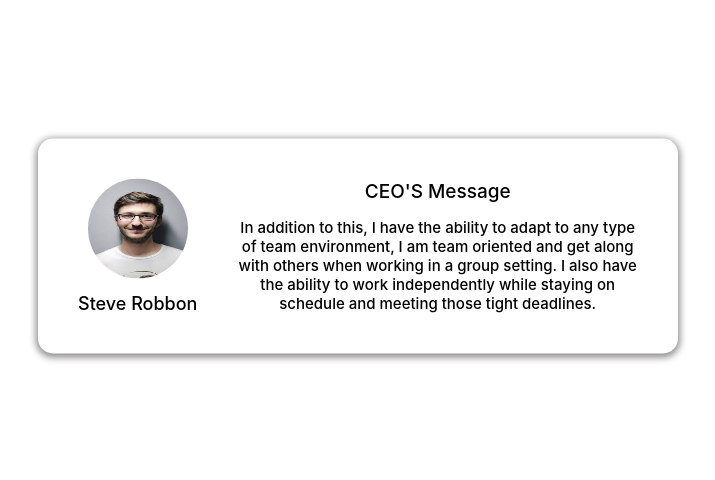
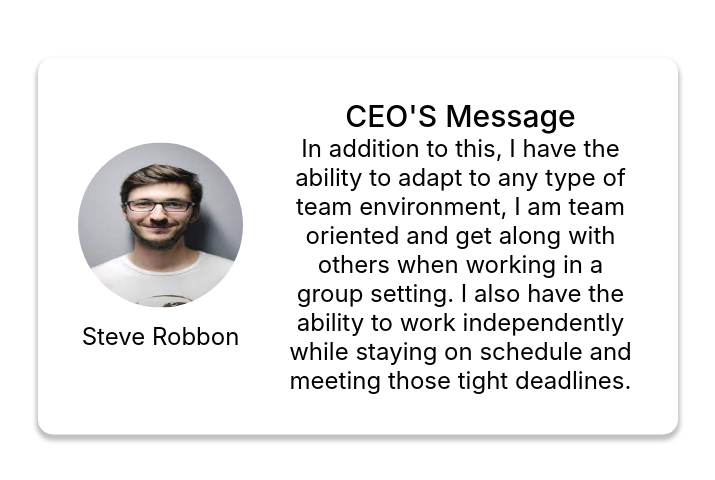
Before and after one commit to Zaibi727/Collection-of-Designs, a React (Create React App) app: page / in a window 1280 px wide. Shown: the part 154-634 px from the top of the page, without its empty margins (282-997 px from the left). Built offline with nearby package versions, Linux system fonts and the light colour scheme.

Commit message:
Update seventeen.module.css

```diff
--- a/src/components/seventeenMay/seventeen.module.css
+++ b/src/components/seventeenMay/seventeen.module.css
@@ -11,7 +11,7 @@
     width: 50%;
     max-width: 100%;
     padding: 40px;
-    box-shadow: 0px 2px 7px 2px rgb(143, 141, 141);
+    box-shadow: 0px 4px 4px 2px rgb(0, 0, 0, 0.25);
     border-radius: 15px;
     margin: 0;
     position: absolute;
@@ -22,26 +22,37 @@
 
 }
 .sec1 img{
-    width: 100px;
-    height: 100px;
+    width: 165px;
+    height: 165px;
     border-radius: 50%;
     margin-bottom: 10px;
 }
 .sec1 p{
-    font-size: 18px;
-    font-weight: 500;
+    font-weight: normal;
+    font-size: 24px;
+    font-style: normal;
+    line-height: 29px;
+    text-align: center;
+    color: #000000;
 }
 .sec1{
     margin-right: 40px;
 }
 .heading{
-    font-size: 19px;
+    font-style: normal;
     font-weight: 500;
-    margin-bottom: 15px;
+    font-size: 30px;
+    line-height: 36px;
+    text-align: center;
+    color: #000000;
 }
 .descrp{
-    font-weight: 500;
-    font-size: 15px;
+    font-weight: normal;
+    font-size: 24px;
+    font-style: normal;
+    line-height: 29px;
+    text-align: center;
+    color: #000000;
 }
 
 @media only screen and (max-width: 800px){
```
